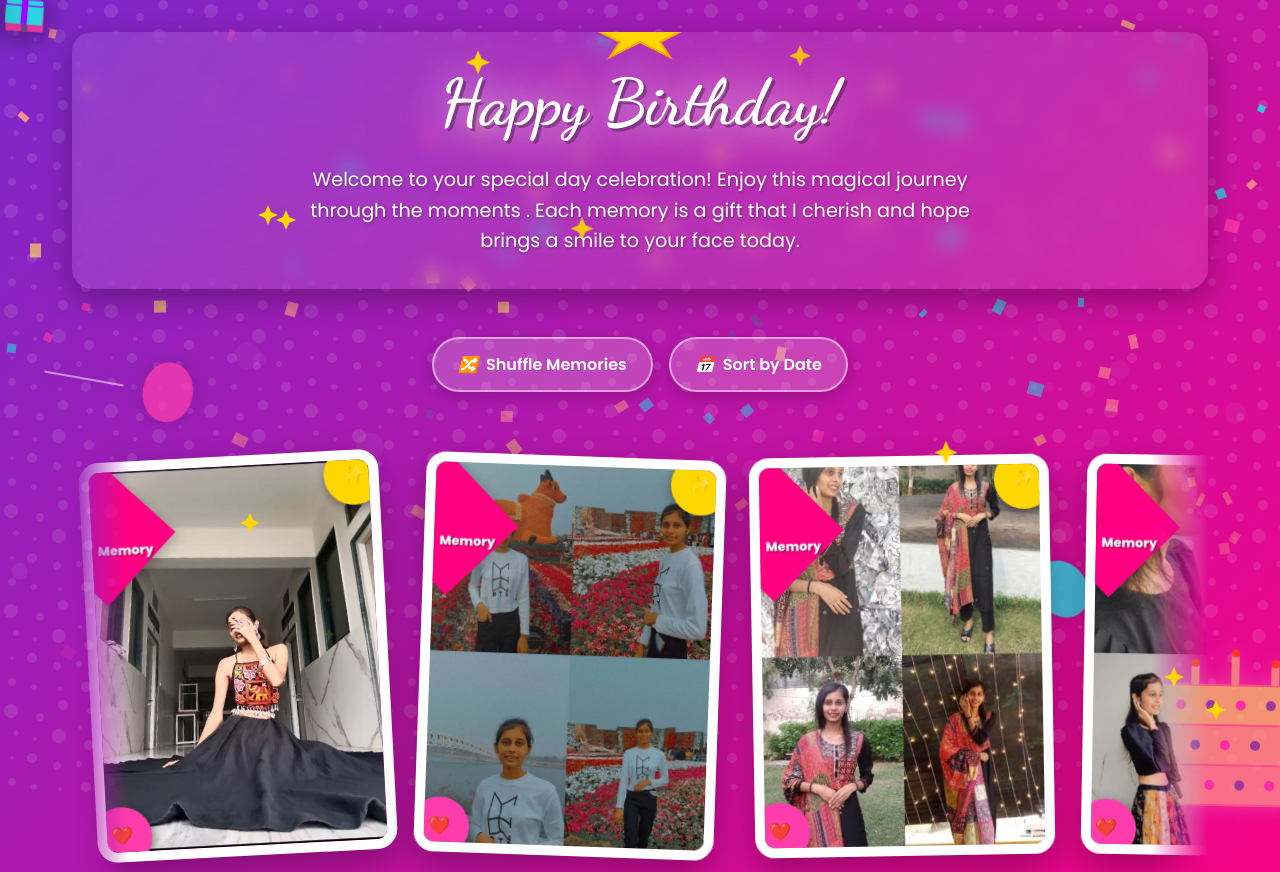
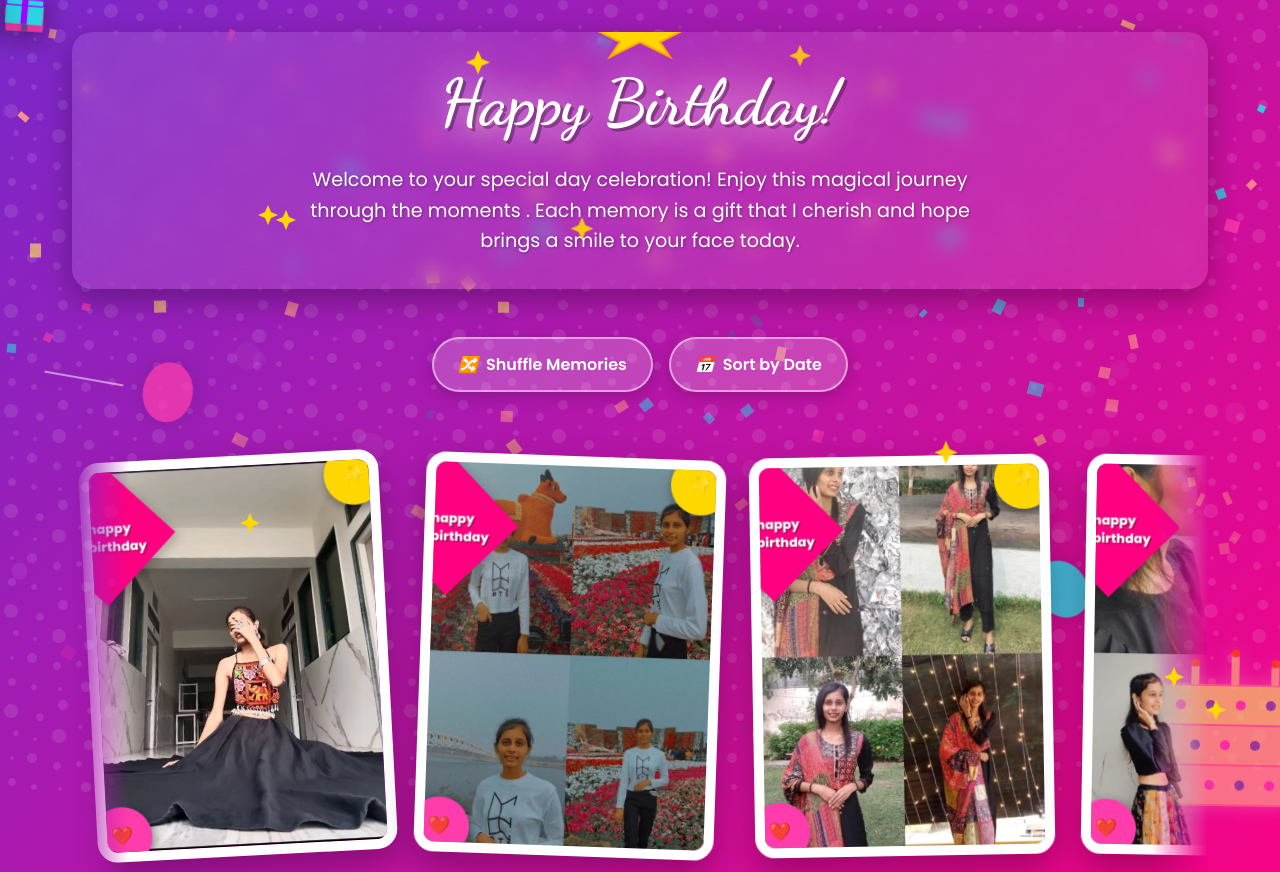
Before and after one commit to BoradVivek/birthday, a plain HTML site: page memory.html in a window 1280 px wide. Shown: the top 872 px of the page. Drawn offline with Linux system fonts and the light colour scheme.

Commit message:
Update memory.html

```diff
--- a/memory.html
+++ b/memory.html
@@ -921,7 +921,7 @@
                         </div>
                         <div class="card-decorations">
                             <div class="card-ribbon">
-                                <span class="card-ribbon-text">Memory</span>
+                                <span class="card-ribbon-text">happy birthday</span>
                             </div>
                             <div class="card-sticker card-sticker-top-right">
                                 <svg viewBox="0 0 40 40" xmlns="http://www.w3.org/2000/svg">
```
